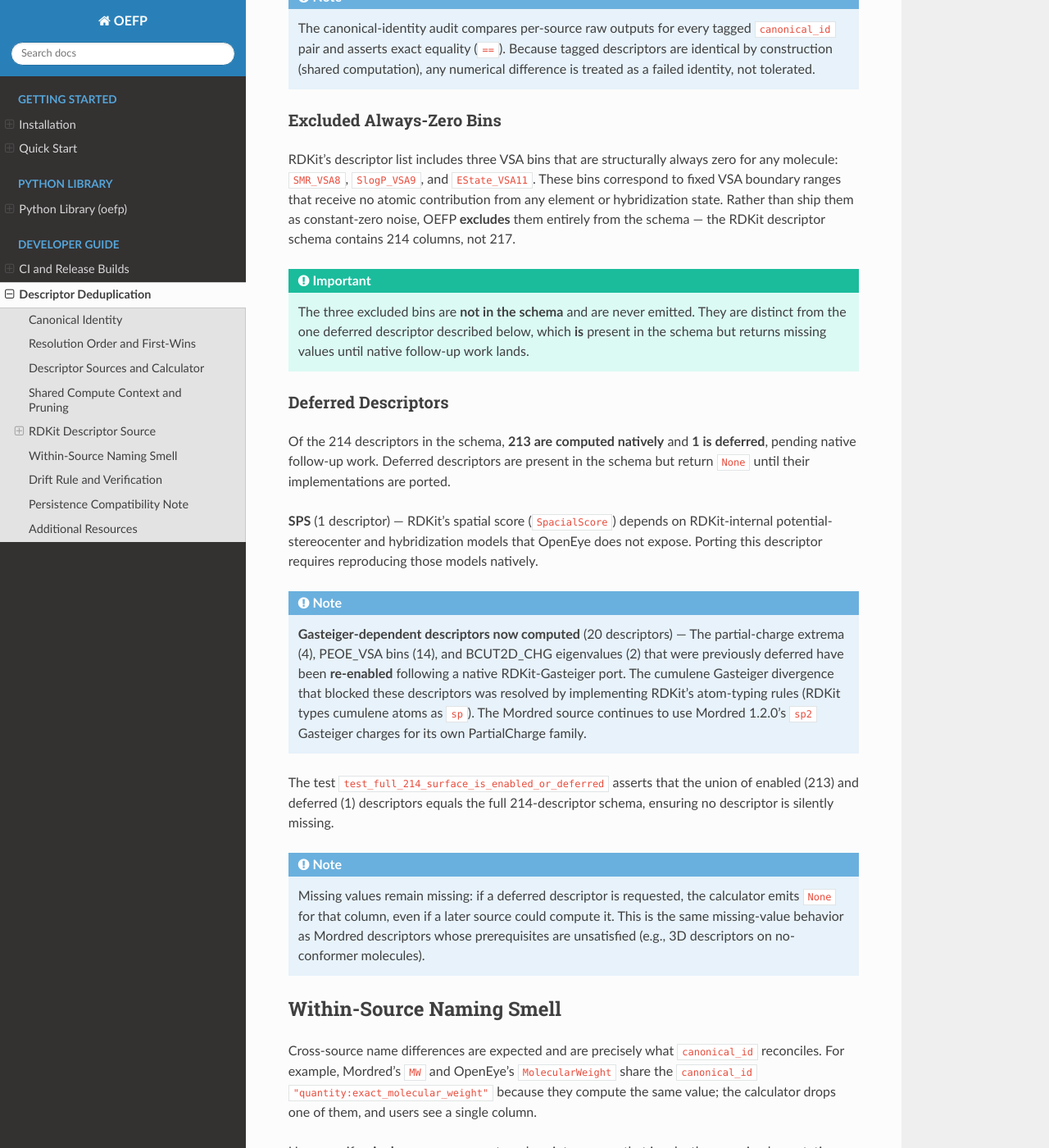
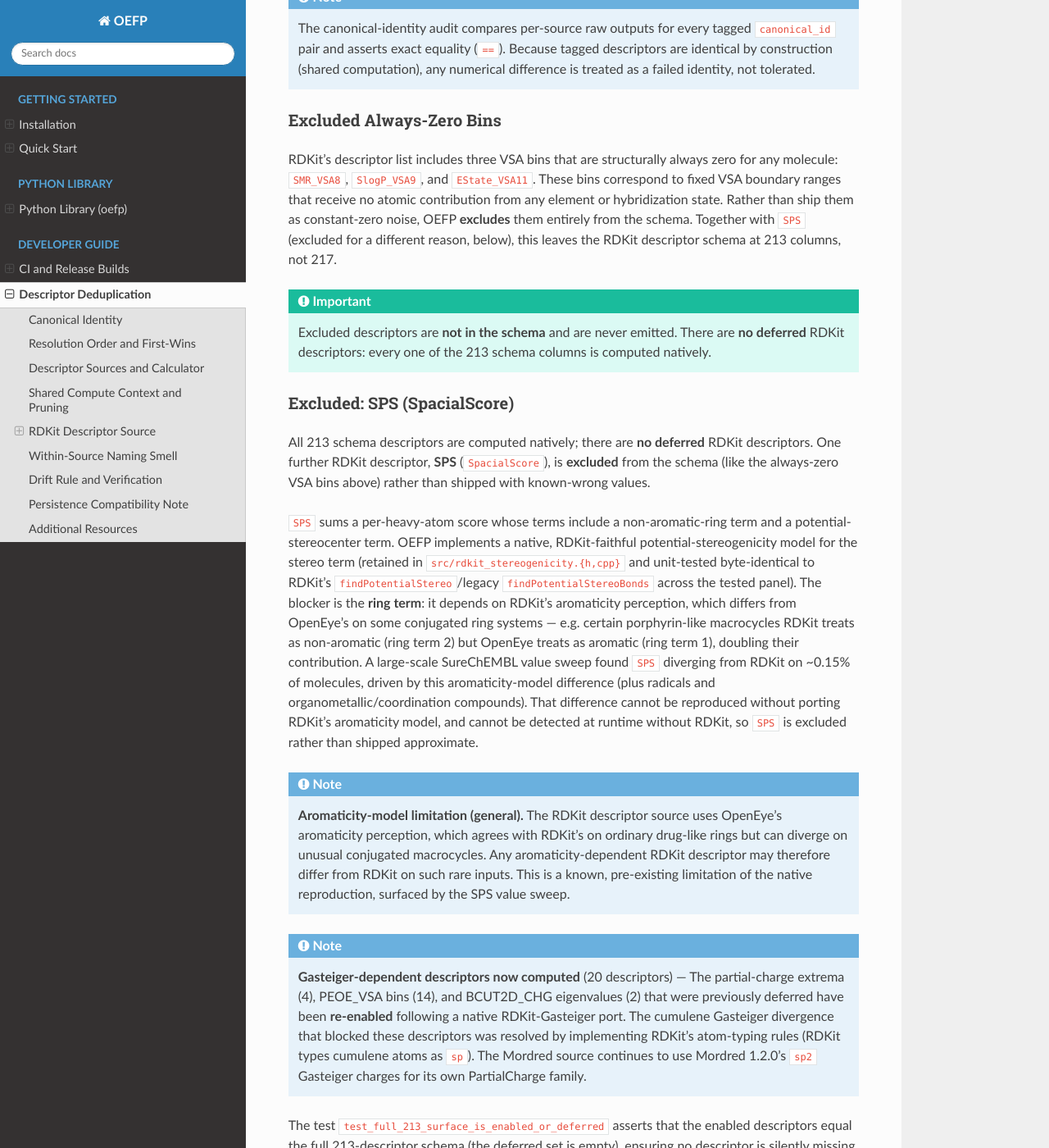
Before and after one commit to scott-arne/oefp, a Sphinx documentation site: the page built from docs/developer-guide/descriptor-deduplication.rst, in a window 1280 px wide and 1400 px high, scrolled down 4204 px. Shown: the whole window at 82% size. Built offline with Sphinx 7.4.7 and the Read the Docs theme 3.1.0, drawn with Linux system fonts in a browser that asks for light colours; pages that are not in the unit, such as notebooks, are missing from menus; some of the changed text lies outside the part shown.

Commit message:
docs: RDKit surface is 213 with SPS excluded (aromaticity-model divergence)

```diff
--- a/docs/developer-guide/descriptor-deduplication.rst
+++ b/docs/developer-guide/descriptor-deduplication.rst
@@ -75,7 +75,7 @@ The descriptor calculator is built from one or more **descriptor sources**:
   descriptors such as exact molecular weight, heavy atom count, and predicted
   logP (XLogP). Several OpenEye descriptors share ``canonical_id`` tags with
   their Mordred equivalents where computation is provably identical.
-- **RDKitDescriptorSource**: Exposes 214 RDKit 2D descriptors natively
+- **RDKitDescriptorSource**: Exposes 213 RDKit 2D descriptors natively
   reproduced in OEFP and matched to RDKit 2026.03.3 within per-descriptor
   tolerance tiers. RDKit is used only as a test-time conformance oracle, not a
   runtime dependency.
@@ -165,7 +165,7 @@ results as before — only faster.
 RDKit Descriptor Source
 ------------------------
 
-The **RDKitDescriptorSource** natively reproduces 214 descriptors from RDKit's
+The **RDKitDescriptorSource** natively reproduces 213 descriptors from RDKit's
 2D descriptor surface, matched to RDKit 2026.03.3 as a test-time conformance
 oracle. RDKit is **not** a runtime dependency; all computation is performed
 natively in OEFP, and RDKit is used only during testing to verify that the
@@ -219,27 +219,47 @@ RDKit's descriptor list includes three VSA bins that are structurally always
 zero for any molecule: ``SMR_VSA8``, ``SlogP_VSA9``, and ``EState_VSA11``.
 These bins correspond to fixed VSA boundary ranges that receive no atomic
 contribution from any element or hybridization state. Rather than ship them as
-constant-zero noise, OEFP **excludes** them entirely from the schema — the
-RDKit descriptor schema contains 214 columns, not 217.
+constant-zero noise, OEFP **excludes** them entirely from the schema. Together
+with ``SPS`` (excluded for a different reason, below), this leaves the RDKit
+descriptor schema at 213 columns, not 217.
 
 .. important::
 
-   The three excluded bins are **not in the schema** and are never emitted.
-   They are distinct from the one deferred descriptor described below, which
-   **is** present in the schema but returns missing values until native
-   follow-up work lands.
+   Excluded descriptors are **not in the schema** and are never emitted. There
+   are **no deferred** RDKit descriptors: every one of the 213 schema columns
+   is computed natively.
 
-Deferred Descriptors
-^^^^^^^^^^^^^^^^^^^^
+Excluded: SPS (SpacialScore)
+^^^^^^^^^^^^^^^^^^^^^^^^^^^^^
 
-Of the 214 descriptors in the schema, **213 are computed natively** and **1
-is deferred**, pending native follow-up work. Deferred descriptors are present
-in the schema but return ``None`` until their implementations are ported.
+All 213 schema descriptors are computed natively; there are **no deferred**
+RDKit descriptors. One further RDKit descriptor, **SPS** (``SpacialScore``), is
+**excluded** from the schema (like the always-zero VSA bins above) rather than
+shipped with known-wrong values.
 
-**SPS** (1 descriptor) — RDKit's spatial score (``SpacialScore``) depends on
-RDKit-internal potential-stereocenter and hybridization models that OpenEye
-does not expose. Porting this descriptor requires reproducing those models
-natively.
+``SPS`` sums a per-heavy-atom score whose terms include a non-aromatic-ring term
+and a potential-stereocenter term. OEFP implements a native, RDKit-faithful
+potential-stereogenicity model for the stereo term (retained in
+``src/rdkit_stereogenicity.{h,cpp}`` and unit-tested byte-identical to RDKit's
+``findPotentialStereo``/legacy ``findPotentialStereoBonds`` across the tested
+panel). The blocker is the **ring term**: it depends on RDKit's aromaticity
+perception, which differs from OpenEye's on some conjugated ring systems — e.g.
+certain porphyrin-like macrocycles RDKit treats as non-aromatic (ring term 2)
+but OpenEye treats as aromatic (ring term 1), doubling their contribution. A
+large-scale SureChEMBL value sweep found ``SPS`` diverging from RDKit on
+~0.15% of molecules, driven by this aromaticity-model difference (plus radicals
+and organometallic/coordination compounds). That difference cannot be
+reproduced without porting RDKit's aromaticity model, and cannot be detected at
+runtime without RDKit, so ``SPS`` is excluded rather than shipped approximate.
+
+.. note::
+
+   **Aromaticity-model limitation (general).** The RDKit descriptor source uses
+   OpenEye's aromaticity perception, which agrees with RDKit's on ordinary
+   drug-like rings but can diverge on unusual conjugated macrocycles. Any
+   aromaticity-dependent RDKit descriptor may therefore differ from RDKit on
+   such rare inputs. This is a known, pre-existing limitation of the native
+   reproduction, surfaced by the SPS value sweep.
 
 .. note::
 
@@ -251,17 +271,16 @@ natively.
    (RDKit types cumulene atoms as ``sp``). The Mordred source continues to use
    Mordred 1.2.0's ``sp2`` Gasteiger charges for its own PartialCharge family.
 
-The test ``test_full_214_surface_is_enabled_or_deferred`` asserts that the
-union of enabled (213) and deferred (1) descriptors equals the full
-214-descriptor schema, ensuring no descriptor is silently missing.
+The test ``test_full_213_surface_is_enabled_or_deferred`` asserts that the
+enabled descriptors equal the full 213-descriptor schema (the deferred set is
+empty), ensuring no descriptor is silently missing.
 
 .. note::
 
-   Missing values remain missing: if a deferred descriptor is requested, the
-   calculator emits ``None`` for that column, even if a later source could
-   compute it. This is the same missing-value behavior as Mordred descriptors
-   whose prerequisites are unsatisfied (e.g., 3D descriptors on no-conformer
-   molecules).
+   Missing values remain missing: if a source cannot compute a requested column
+   (e.g. a Mordred descriptor whose 3D-coordinate prerequisite is unsatisfied on
+   a no-conformer molecule), the calculator emits ``None`` for that column even
+   if a later source could compute it.
 
 Within-Source Naming Smell
 ---------------------------
```
Also changed, not shown: docs/python-lib/index.rst (+7 -7 lines), 2 other files.
